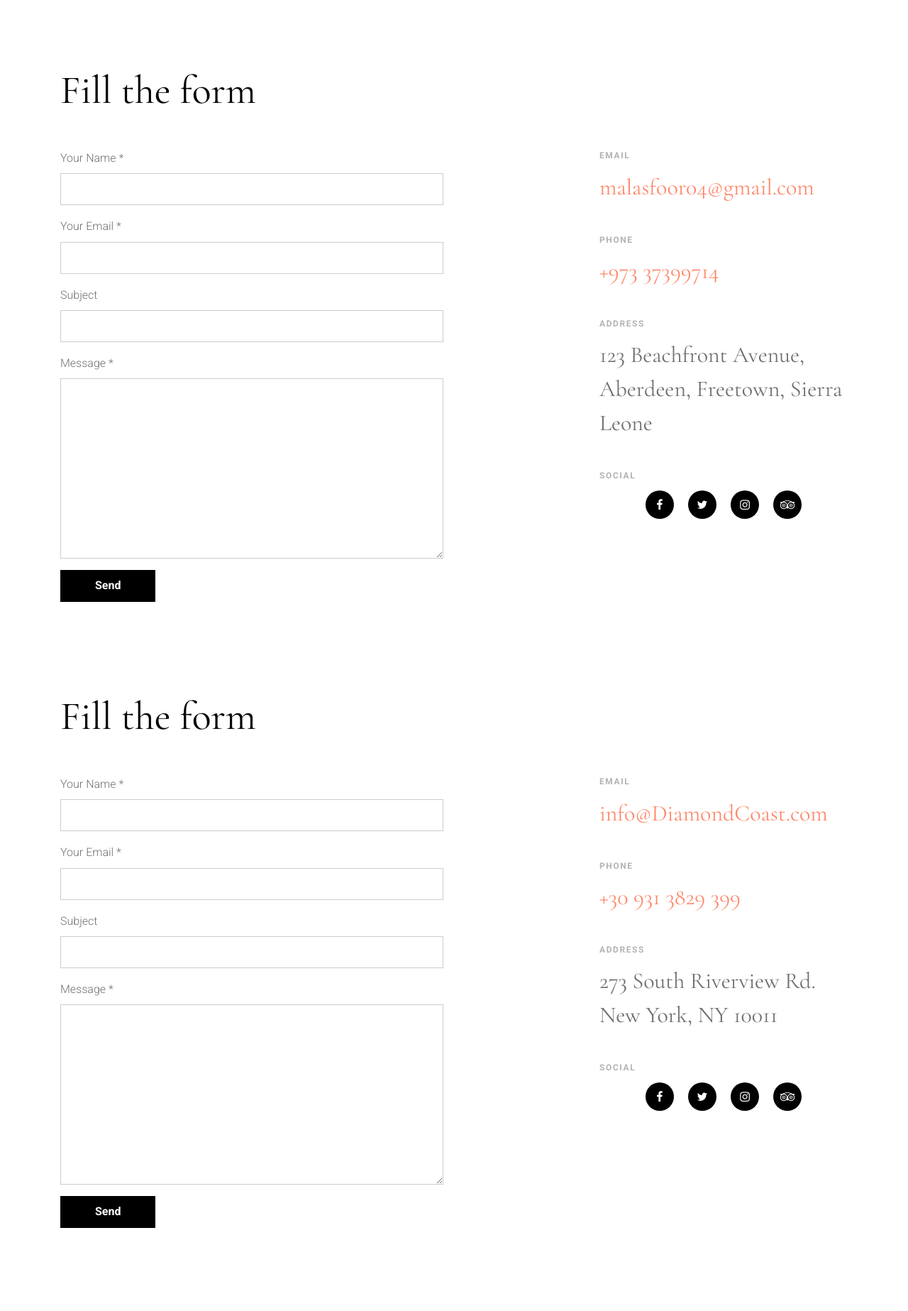
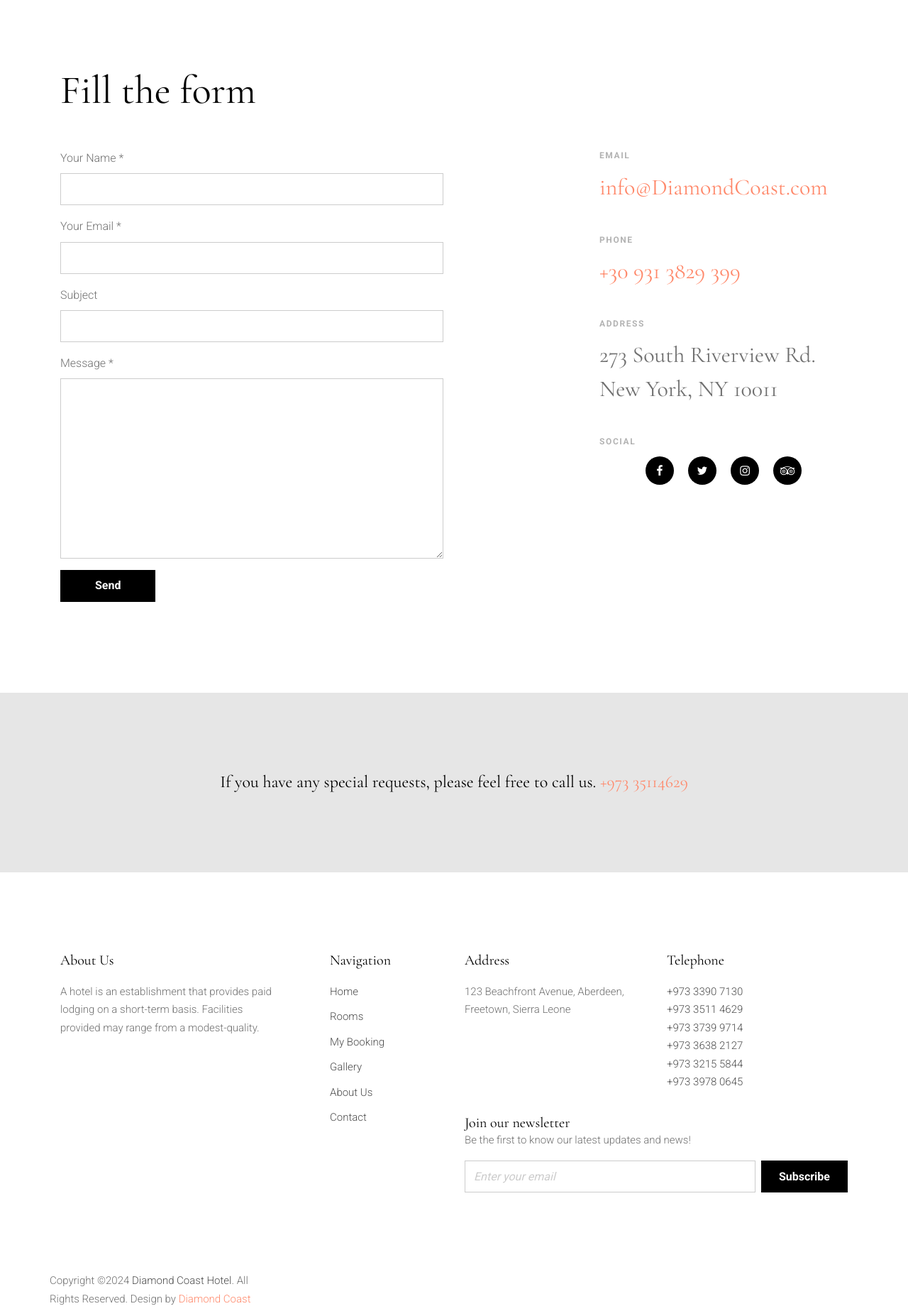
Before and after one commit to AliHJMM/Diamond-Coast-Hotel, a PHP site: page /contact.php in a window 1280 px wide. Shown: the part 818-2665 px from the top of the page at 71% size. Run offline with PHP 8.4, Linux system fonts and the light colour scheme; some web fonts are replaced.

```diff
--- a/contact.php
+++ b/contact.php
@@ -5,25 +5,18 @@
   <meta charset="utf-8">
   <meta name="viewport" content="width=device-width, initial-scale=1, shrink-to-fit=no">
   <link rel="shortcut icon" href="DiamondCoastHotelLogo.png">
-
   <meta name="description" content="" />
   <meta name="keywords" content="" />
-
   <link href="https://fonts.googleapis.com/css?family=Cormorant+Garamond:400,500i,700|Roboto:300,400,500,700&display=swap" rel="stylesheet">
   <link rel="stylesheet" type="text/css" href="https://cdnjs.cloudflare.com/ajax/libs/font-awesome/6.5.2/css/all.min.css">
-
   <link rel="stylesheet" href="css/vendor/icomoon/style.css">
   <link rel="stylesheet" href="css/vendor/owl.carousel.min.css">
   <link rel="stylesheet" href="css/vendor/aos.css">
   <link rel="stylesheet" href="css/vendor/animate.min.css">
   <link rel="stylesheet" href="css/vendor/bootstrap.css">
   <link rel="stylesheet" href="css/vendor/jquery.fancybox.min.css">
-
-  <!-- Theme Style -->
   <link rel="stylesheet" href="css/style.css">
-
   <title>Diamond Coast Hotel</title>
-
   <style>
     /* Ensure text in header section is always white */
     .untree_co--site-hero * {
@@ -67,15 +60,9 @@
             <li class="has-children">
               <a href="rooms.php">Rooms</a>
               <ul class="dropdown">
-                <li>
-                  <a href="#">King Bedroom</a>
-                </li>
-                <li>
-                  <a href="#">Queen &amp; Double Bedroom</a>
-                </li>
-                <li>
-                  <a href="#">Le Voila Suite</a>
-                </li>
+                <li><a href="#">King Bedroom</a></li>
+                <li><a href="#">Queen &amp; Double Bedroom</a></li>
+                <li><a href="#">Le Voila Suite</a></li>
               </ul>
             </li>
             <li><a href="myBooking.php">My Booking</a></li>
@@ -99,8 +86,6 @@
               <a href="log-out.php"><i class="fa-solid fa-right-from-bracket"></i></a>
             </li>
           </ul>
-
-          <!-- Mobile Toggle -->
           <a href="#" class="d-block d-lg-none burger js-menu-toggle" data-toggle="collapse" data-target="#main-navbar">
             <span></span>
           </a>
@@ -127,7 +112,6 @@
 
       <div class="untree_co--site-section">
         <div class="container">
-
           <div class="row">
             <div class="col-12" data-aos="fade-up">
               <h2 class="display-4 mb-5">Fill the form</h2>
@@ -139,7 +123,7 @@
                   <input type="text" class="form-control" id="name" required>
                 </div>
                 <div class="form-group">
-            <label for="email">Your Email *</label> <!-- corrected ID to "email" -->
+                  <label for="email">Your Email *</label>
                   <input type="text" class="form-control" id="email" required>
                 </div>
                 <div class="form-group">
@@ -159,68 +143,6 @@
             <div class="col-md-4 ml-auto"  data-aos="fade-up" data-aos-delay="200">
               <div class="media-29190">
                 <span class="label">Email</span>
-                    <p><a href="#">malasfoor04@gmail.com</a></p>
-                  </div>
-                  <div class="media-29190">
-                    <span class="label">Phone</span>
-                    <p><a href="#">+973 37399714</a></p>
-                  </div>
-                  <div class="media-29190">
-                    <span class="label">Address</span>
-                    <p>123 Beachfront Avenue, Aberdeen,
-                    Freetown, Sierra Leone</p>
-                  </div>
-                  <div class="media-29190">
-                    <span class="label">Social</span>
-                    <ul class="icons-top icons-dark">
-                      <li>
-                        <a href="#"><span class="icon-facebook"></span></a>
-                      </li>
-                      <li>
-                        <a href="#"><span class="icon-twitter"></span></a>
-                      </li>
-                      <li>
-                        <a href="#"><span class="icon-instagram"></span></a>
-                      </li>
-                      <li>
-                        <a href="#"><span class="icon-tripadvisor"></span></a>
-                      </li>
-                    </ul>
-                  </div>
-                </div>
-
-      <div class="untree_co--site-section">
-        <div class="container">
-          <div class="row">
-            <div class="col-12" data-aos="fade-up">
-              <h2 class="display-4 mb-5">Fill the form</h2>
-            </div>
-            <div class="col-md-6 mb-5 mb-md-0" data-aos="fade-up" data-aos-delay="100">
-              <form action="#">
-                <div class="form-group">
-                  <label for="name">Your Name *</label>
-                  <input type="text" class="form-control" id="name">
-                </div>
-                <div class="form-group">
-                  <label for="email2">Your Email *</label>
-                  <input type="text" class="form-control" id="email2">
-                </div>
-                <div class="form-group">
-                  <label for="subject">Subject</label>
-                  <input type="text" class="form-control" id="subject">
-                </div>
-                <div class="form-group">
-                  <label for="message">Message *</label>
-                  <textarea name="message" class="form-control" id="message" cols="30" rows="10"></textarea>
-                </div>
-                <div class="form-group">
-                  <input type="submit" value="Send" class="btn btn-black px-5 text-white">
-                </div>
-              </form>
-            </div>
-            <div class="col-md-4 ml-auto" data-aos="fade-up" data-aos-delay="200">
-              <div class="media-29190">
-                <span class="label">Email</span>
                 <p><a href="#">info@DiamondCoast.com</a></p>
               </div>
               <div class="media-29190">
@@ -234,18 +156,10 @@
               <div class="media-29190">
                 <span class="label">Social</span>
                 <ul class="icons-top icons-dark">
-                  <li>
-                    <a href="#"><span class="icon-facebook"></span></a>
-                  </li>
-                  <li>
-                    <a href="#"><span class="icon-twitter"></span></a>
-                  </li>
-                  <li>
-                    <a href="#"><span class="icon-instagram"></span></a>
-                  </li>
-                  <li>
-                    <a href="#"><span class="icon-tripadvisor"></span></a>
-                  </li>
+                  <li><a href="#"><span class="icon-facebook"></span></a></li>
+                  <li><a href="#"><span class="icon-twitter"></span></a></li>
+                  <li><a href="#"><span class="icon-instagram"></span></a></li>
+                  <li><a href="#"><span class="icon-tripadvisor"></span></a></li>
                 </ul>
               </div>
             </div>
@@ -257,6 +171,7 @@
     </main>
     <?php include 'footer.php'; ?>
   </div>
+
   <!-- Search -->
   <?php include 'searchWrapper.php'; ?>
 
@@ -275,43 +190,18 @@
   <script src="js/vendor/ScrollMagic.min.js"></script>
   <script src="js/vendor/scrollmagic.animation.gsap.min.js"></script>
   <script src="js/vendor/debug.addIndicators.min.js"></script>
-
-  <script src="js/main.js" defer></script>
-  <script src="js/darkmode.js" defer></script>
-</body>
-
-</html>
-    <script src="js/vendor/owl.carousel.min.js"></script>
-
-    <script src="js/vendor/jarallax.min.js"></script>
-    <script src="js/vendor/jarallax-element.min.js"></script>
-    <script src="js/vendor/ofi.min.js"></script>
-
-    <script src="js/vendor/aos.js"></script>
-
-    <script src="js/vendor/jquery.lettering.js"></script>
-    <script src="js/vendor/jquery.sticky.js"></script>
-
-    <script src="js/vendor/jquery.fancybox.min.js"></script>
-
-    <script src="js/vendor/TweenMax.min.js"></script>
-    <script src="js/vendor/ScrollMagic.min.js"></script>
-    <script src="js/vendor/scrollmagic.animation.gsap.min.js"></script>
-    <script src="js/vendor/debug.addIndicators.min.js"></script>
-
-
   <script src="js/main.js"></script>
   <script src="js/darkmode.js"></script>
+
   <div id="customAlert" class="modal">
     <div class="modal-content">
       <span class="close-button">&times;</span>
-    <h2 style="text-align:center;">DiamondCoast</h2>
+      <h2 style="text-align:center;">Diamond Coast</h2>
       <p id="alertMessage" style="text-align:center; font-weight:bold;"></p>
       <button id="okButton" class="btn btn-black">OK</button>
     </div>
   </div>
 
-  </body>
   <script>
     // Get modal element
     var modal = document.getElementById("customAlert");
@@ -358,4 +248,5 @@
     });
   </script>
 
+</body>
 </html>
--- a/js/darkmode.js
+++ b/js/darkmode.js
@@ -3,6 +3,7 @@ document.addEventListener('DOMContentLoaded', () => {
   const body = document.querySelector('body');
   const featuredRoomsSection = document.querySelector('.untree_co--site-section.float-left.pb-0.featured-rooms');
   const navbar = document.querySelector('.untree_co--site-nav');
+  const alertMessage = document.getElementById('alertMessage');
 
   toggle.addEventListener('click', function() {
     this.classList.toggle('fa-moon');
@@ -20,6 +21,9 @@ document.addEventListener('DOMContentLoaded', () => {
       changeColorToBlack(); // Set specific elements to black
       setArrowIconsColor('black'); // Set arrow icons to black in light mode
       setSliderCounterTextColor('#3e3e42'); // Set slider-counter text to default in light mode
+      if (alertMessage) {
+        alertMessage.style.color = '#3e3e42'; // Set alertMessage text to default color in light mode
+      }
     } else {
       // Dark mode
       body.style.backgroundColor = '#28283c';
@@ -32,6 +36,9 @@ document.addEventListener('DOMContentLoaded', () => {
       changeColorToWhite(); // Set specific elements to white in dark mode
       setArrowIconsColor('black'); // Set arrow icons to black in dark mode
       setSliderCounterTextColor('black'); // Set slider-counter text to black in dark mode
+      if (alertMessage) {
+        alertMessage.style.color = 'black'; // Set alertMessage text to black in dark mode
+      }
     }
   });
 
```
Lines whose indentation alone changed are shown as unchanged.
